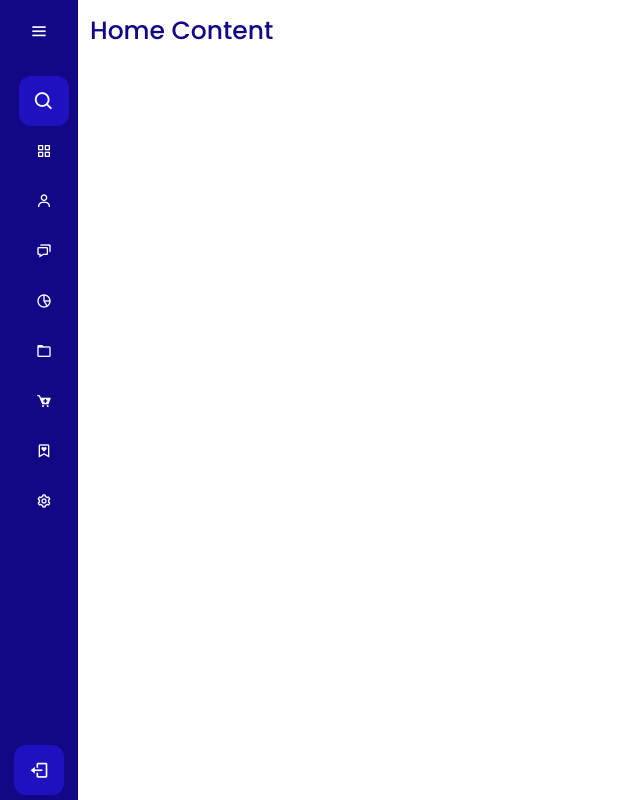
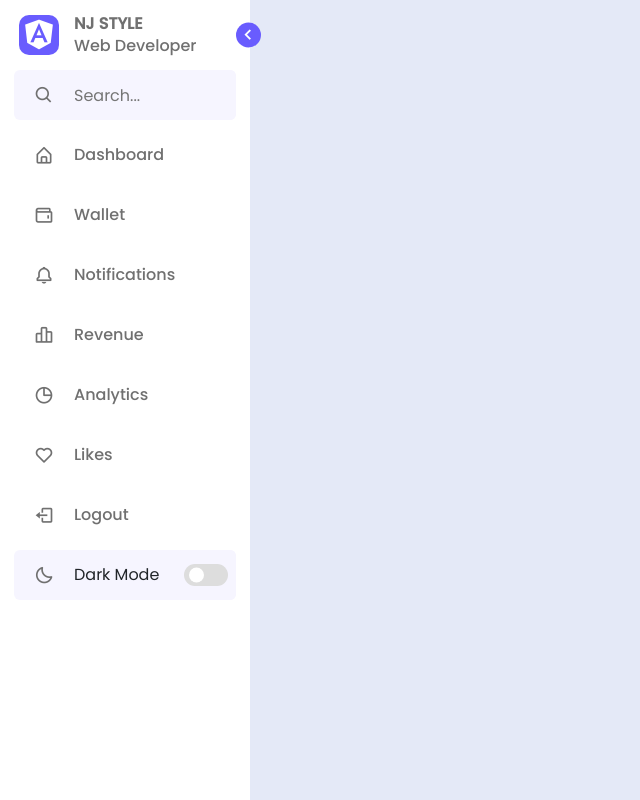
Before and after one commit to Nishkarsh-Jain/Awesome-Navbars, an Angular app: page / in a window 1280 px wide. Shown: the whole page, without its empty margins (0-640 px from the left). Built offline with nearby package versions, Linux system fonts and the light colour scheme.

Commit message:
navbar2 development

```diff
--- a/src/app/app.component.css
+++ b/src/app/app.component.css
@@ -1,5 +1 @@
-body {
-  margin: 0;
-  padding: 0;
-  font-family: Lato;
-}
+@import url('https://fonts.googleapis.com/css2?family=Lato&family=Poppins:wght@300;400;500&display=swap');
--- a/src/app/app.component.html
+++ b/src/app/app.component.html
@@ -16,10 +16,11 @@
     <!-- === Boxicon === -->
     <link href='https://unpkg.com/boxicons@2.1.4/css/boxicons.min.css' rel='stylesheet'>
     <!-- === Poppins === -->
-    <style> @import url('https://fonts.googleapis.com/css2?family=Lato&family=Poppins:wght@300;400;500&display=swap'); </style>
+    <!-- <style> @import url('https://fonts.googleapis.com/css2?family=Lato&family=Poppins:wght@300;400;500&display=swap'); </style> -->
   </head>
   <body>
 <!-- <app-navbar1></app-navbar1> -->
-<app-side-navbar1></app-side-navbar1>
+<!-- <app-side-navbar1></app-side-navbar1> -->
+<app-side-navbar2></app-side-navbar2>
   </body>
 </html>
--- a/src/app/app.module.ts
+++ b/src/app/app.module.ts
@@ -6,10 +6,11 @@ import { AppComponent } from './app.component';
 
 import { Navbar1Component } from './navbar1/navbar1.component';
 import { SideNavbar1Component } from './side-navbar1/side-navbar1.component';
+import { SideNavbar2Component } from './side-navbar2/side-navbar2.component';
 
 @NgModule({
   imports: [BrowserModule, FormsModule],
-  declarations: [AppComponent, Navbar1Component, SideNavbar1Component],
+  declarations: [AppComponent, Navbar1Component, SideNavbar1Component, SideNavbar2Component],
   bootstrap: [AppComponent],
 })
 export class AppModule {}
--- a/src/app/side-navbar1/side-navbar1.component.html
+++ b/src/app/side-navbar1/side-navbar1.component.html
@@ -1,8 +1,9 @@
+<body>
   <div class="sidebar" [class.active]="sidebarValue">
     <div class="logo_content">
       <div class="logo">
         <i class="bx bxl-angular"></i>
-      <div class="logo_name">Coding Zone</div>
+        <div class="logo_name">NJ STYLES</div>
       </div>
       <i class="bx bx-menu" id="menu_btn" (click)="onClick()"></i>
     </div>
@@ -90,3 +91,4 @@
   <div class="home_content">
     <div class="text">Home Content</div>
   </div>
+</body>
--- /dev/null
+++ b/src/app/side-navbar2/side-navbar2.component.css
@@ -0,0 +1,210 @@
+* {
+  font-family: 'Poppins', sans-serif;
+  margin: 0;
+  padding: 0;
+  box-sizing: border-box;
+}
+
+body {
+  height: 100vh;
+  background: var(--body-color);
+  transition: all 0.2s ease;
+}
+
+/* === Sidebar === */
+
+.sidebar {
+  position: fixed;
+  top: 0;
+  left: 0;
+  height: 100%;
+  width: 250px;
+  padding: 10px 14px;
+  background: var(--sidebar-color);
+  transition: all 0.5s ease;
+}
+.sidebar.toggleSidebar {
+  width: 88px;
+}
+/* === Reusable CSS === */
+.sidebar.toggleSidebar .text {
+  opacity: 0;
+}
+
+.sidebar .text {
+  font-size: 16px;
+  font-weight: 500;
+  color: var(--text-color);
+  transition: all 0.4s ease;
+  white-space: nowrap;
+  opacity: 1;
+}
+.sidebar image {
+  min-width: 60px;
+  display: flex;
+  align-items: center;
+}
+.sidebar li {
+  height: 50px;
+  margin-top: 10px;
+  list-style: none;
+  display: flex;
+  align-items: center;
+}
+.sidebar li .icon {
+  display: flex;
+  align-items: center;
+  justify-content: center;
+  font-size: 20px;
+  min-width: 60px;
+}
+.sidebar li .icon,
+.sidebar li .text {
+  color: var(--text-color);
+  transition: all 0.2s ease;
+}
+.sidebar header {
+  position: relative;
+}
+.sidebar .image_text i {
+  font-size: 40px;
+  margin: 5px;
+  background: var(--primary-color);
+  color: var(--toggle-btn);
+  border-radius: 10px;
+}
+.sidebar header .image_text {
+  display: flex;
+  align-items: center;
+}
+.sidebar .image_text .header_text {
+  display: flex;
+  flex-direction: column;
+  margin-left: 10px;
+}
+.header_text .name {
+  font-weight: 600;
+}
+.header_text .profession {
+  margin-top: -2px;
+}
+.sidebar header .toggleBtn {
+  position: absolute;
+  top: 50%;
+  right: -25px;
+  transform: translateY(-50%) rotate(180deg);
+  height: 25px;
+  width: 25px;
+  background: var(--primary-color);
+  display: flex;
+  align-items: center;
+  justify-content: center;
+  border-radius: 50%;
+  color: var(--toggle-btn);
+  font-size: 22px;
+  cursor: pointer;
+  transition: all 0.3s ease;
+}
+.sidebar.toggleSidebar header .toggleBtn {
+  transform: translateY(-50%);
+}
+body.dark .sidebar header .toggleBtn {
+  transform: rotate(180deg);
+  color: var(--text-color);
+}
+.sidebar .search_box {
+  background: var(--primary-color-light);
+  border-radius: 6px;
+}
+.search_box input {
+  height: 100%;
+  width: 100%;
+  background: var(--primary-color-light);
+  outline: none;
+  border: none;
+  border-radius: 6px;
+  color: var(--search-color);
+}
+.sidebar .search_box .icon {
+  cursor: pointer;
+}
+.sidebar li a {
+  display: flex;
+  text-decoration: none;
+  height: 100%;
+  width: 100%;
+  align-items: center;
+  border-radius: 6px;
+  transition: all 0.4s ease;
+}
+.sidebar li a:hover {
+  background: var(--primary-color);
+}
+.sidebar li a:hover .icon,
+.sidebar li a:hover .text {
+  color: var(--sidebar-color);
+}
+body.dark .sidebar li a:hover .icon,
+body.dark .sidebar li a:hover .text {
+  color: var(--text-color);
+}
+.sidebar .menu_bar {
+  height: calc(100%-50px);
+  display: flex;
+  flex-direction: column;
+  justify-content: space-between;
+}
+.menu_bar .mode {
+  border-radius: 6px;
+  background: var(--primary-color-light);
+  position: relative;
+}
+.menu_bar .mode .moon_sun {
+  height: 50px;
+  width: 60px;
+  display: flex;
+  align-items: center;
+}
+.menu_bar .mode i {
+  position: absolute;
+}
+.menu_bar .mode i.sun {
+  opacity: 0;
+}
+.menu_bar .mode .toggle_switch {
+  position: absolute;
+  right: 0;
+  display: flex;
+  align-items: center;
+  justify-content: center;
+  height: 100%;
+  min-width: 60px;
+  border-radius: 6px;
+  cursor: pointer;
+  background: var(--primary-color-light);
+}
+body.dark .mode_text {
+  background: var(--primary-color-light);
+}
+.toggle_switch .switch {
+  position: relative;
+  height: 22px;
+  width: 44px;
+  border-radius: 25px;
+  background: var(--toggle-color);
+}
+.switch::before {
+  content: '';
+  position: absolute;
+  height: 15px;
+  width: 15px;
+  background: var(--sidebar-color);
+  top: 50%;
+  left: 5px;
+  border-radius: 50%;
+  transform: translateY(-50%);
+  transition: all 0.3s ease;
+}
+body.dark .switch::before {
+  left: 24px;
+}
--- /dev/null
+++ b/src/app/side-navbar2/side-navbar2.component.html
@@ -0,0 +1,82 @@
+<body [class.dark]="bColor">
+  <nav class="sidebar" [class.toggleSidebar]="toggleSidebar">
+    <header>
+      <div class="image_text">
+        <span class="image">
+          <i class="bx bxl-angular"></i>
+        </span>
+        <div class="text header_text">
+          <span class="name">NJ STYLE</span>
+          <span class="profession">Web Developer</span>
+        </div>
+      </div>
+
+      <i class="bx bx-chevron-right toggleBtn" (click)="onToggle()"></i>
+    </header>
+
+    <div class="menu_bar">
+      <div class="menu">
+        <ul class="menu_links">
+          <li class="search_box">
+            <i class="bx bx-search icon"></i>
+            <input type="search" placeholder="Search..." />
+          </li>
+          <li class="menu_link">
+            <a href="#">
+              <i class="bx bx-home-alt icon"></i>
+              <span class="text nav_text">Dashboard</span>
+            </a>
+          </li>
+          <li class="menu_link">
+            <a href="#">
+              <i class="bx bx-wallet icon"></i>
+              <span class="text nav_text">Wallet</span>
+            </a>
+          </li>
+          <li class="menu_link">
+            <a href="#">
+              <i class="bx bx-bell icon"></i>
+              <span class="text nav_text">Notifications</span>
+            </a>
+          </li>
+          <li class="menu_link">
+            <a href="#">
+              <i class="bx bx-bar-chart-alt-2 icon"></i>
+              <span class="text nav_text">Revenue</span>
+            </a>
+          </li>
+          <li class="menu_link">
+            <a href="#">
+              <i class="bx bx-pie-chart-alt icon"></i>
+              <span class="text nav_text">Analytics</span>
+            </a>
+          </li>
+          <li class="menu_link">
+            <a href="#">
+              <i class="bx bx-heart icon"></i>
+              <span class="text nav_text">Likes</span>
+            </a>
+          </li>
+        </ul>
+      </div>
+      <div class="botton_content">
+        <li class="">
+          <a href="#">
+            <i class="bx bx-log-out icon"></i>
+            <span class="text nav_text">Logout</span>
+          </a>
+        </li>
+        <li class="mode">
+          <div class="moon_sun">
+            <i class="bx bx-moon icon moon"></i>
+            <i class="bx bx-sun icon sun"></i>
+          </div>
+          <span class="mode_text nav_text">{{ mode }}</span>
+          <div class="toggle_switch" (click)="onModeSwitch()">
+            <span class="switch"></span>
+          </div>
+        </li>
+      </div>
+    </div>
+  </nav>
+</body>
--- /dev/null
+++ b/src/app/side-navbar2/side-navbar2.component.ts
@@ -0,0 +1,29 @@
+import { Component, OnInit } from '@angular/core';
+
+@Component({
+  selector: 'app-side-navbar2',
+  templateUrl: './side-navbar2.component.html',
+  styleUrls: ['./side-navbar2.component.css'],
+})
+export class SideNavbar2Component implements OnInit {
+  bColor: boolean = false;
+  toggleSidebar: boolean = false;
+  mode: string = 'Dark Mode';
+  modeStatus: boolean = false;
+  constructor() {}
+
+  ngOnInit() {}
+
+  onToggle() {
+    this.toggleSidebar = !this.toggleSidebar;
+  }
+
+  onModeSwitch() {
+    this.bColor = !this.bColor;
+    if (this.bColor) {
+      this.mode = 'Light Mode';
+    } else {
+      this.mode = 'Dark Mode';
+    }
+  }
+}
--- a/src/styles.css
+++ b/src/styles.css
@@ -1,2 +1,23 @@
 /* Add application styles & imports to this file! */
 @import '~bootstrap/dist/css/bootstrap.min.css';
+
+/*  === For Side- Navbar2 Component === */
+:root {
+  --body-color: #e4e9f7;
+  --sidebar-color: #fff;
+  --primary-color: #695cfe;
+  --primary-color-light: #f6f5ff;
+  --toggle-color: #ddd;
+  --text-color: #707070;
+  --toggle-btn: #fff;
+  --search-color: #0c0c0b;
+}
+body.dark{
+  --body-color: #181914;
+  --sidebar-color: #242526;
+  --primary-color: #3A3B3C;
+  --primary-color-light: #3A3B3C;
+  --toggle-color: #FFF;
+  --text-color: #CCC;
+  --search-color:#fff;
+}
```
Also changed, not shown: package.json (+8 -8 lines). Lines whose indentation alone changed are shown as unchanged.
